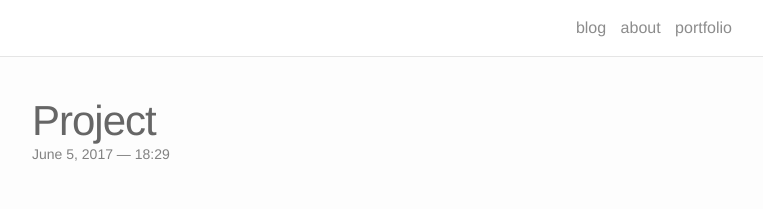
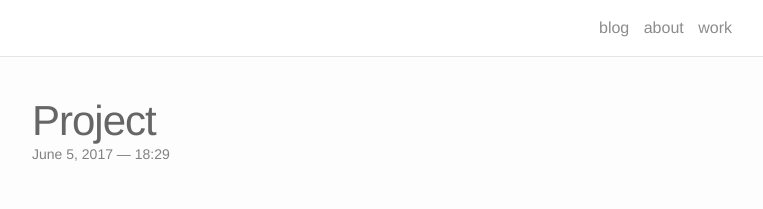
Before and after one commit to yonghah/yonghah2.github.io, a Jekyll site: the page built from _work/1_project.markdown, in a window 1280 px wide. Shown: the top 209 px of the page, without its empty margins (258-1021 px from the left). Built offline with Jekyll 4.4.1, drawn with Linux system fonts in a browser that asks for light colours; nearby versions of some CDN libraries.

Commit message:
rename portfolio to work

```diff
--- a/_config.yml
+++ b/_config.yml
@@ -19,6 +19,6 @@
 gems: [jekyll-paginate]
 
 collections:
-  portfolio:
+  work:
     output: true
-    permalink: /portfolio/:path/
+    permalink: /work/:path/
```
Also changed, not shown: work.md (renamed from portfolio.md, +3 -3 lines), _work/1_project.markdown (renamed from _portfolio/1_project.markdown), _work/2_project.markdown (renamed from _portfolio/2_project.markdown), _work/3_project.markdown (renamed from _portfolio/3_project.markdown), _work/4_project.markdown (renamed from _portfolio/4_project.markdown), _work/5_project.markdown (renamed from _portfolio/5_project.markdown), _work/6_project.markdown (renamed from _portfolio/6_project.markdown).
